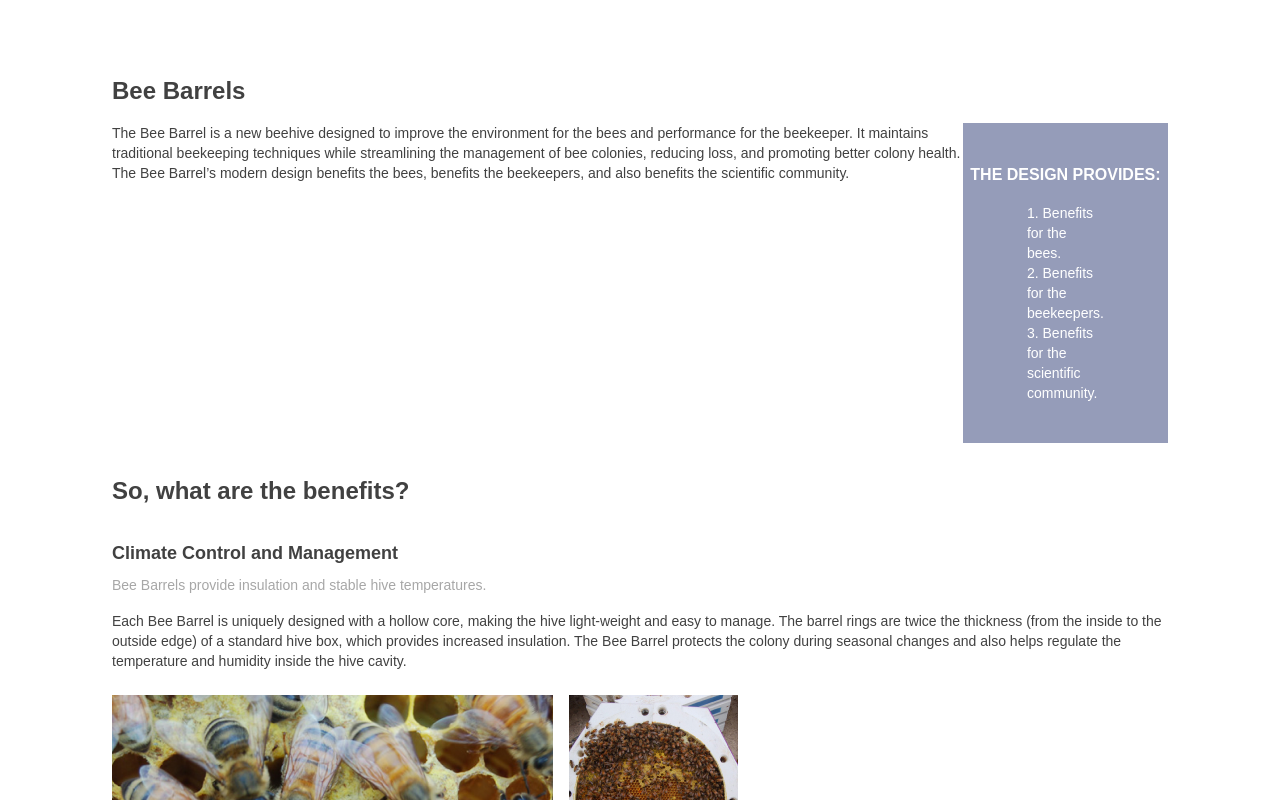
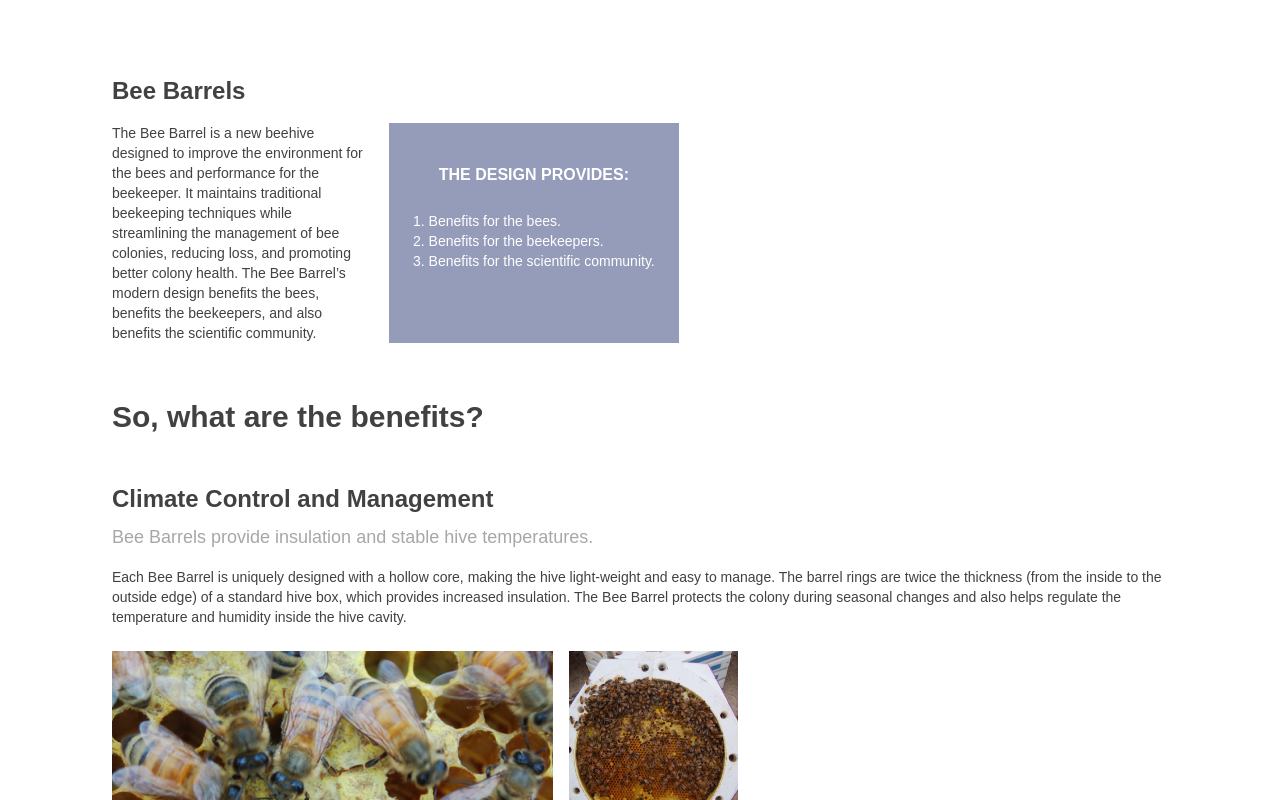
Before and after one commit to sfonua10/beescientific, a Next.js app: page /beeBarrel in a window 1280 px wide. Shown: the part 640-1440 px from the top of the page. Built offline with nearby package versions, Linux system fonts and the light colour scheme.

Commit message:
bee barrels 2 column style tablet

```diff
--- a/components/beeBarrel/benefits.js
+++ b/components/beeBarrel/benefits.js
@@ -3,8 +3,10 @@ import Image from 'next/image';
 const Benefits = ({ title, subtitle, text, text2, images, imagesText }) => {
   return (
     <section>
-      <h3 className="text-lg font-extrabold pb-2">{title}</h3>
-      <h6 className="text-light-gray text-sm font-medium pb-4">{subtitle}</h6>
+      <h3 className="text-lg font-extrabold pb-2 md:text-2xl">{title}</h3>
+      <h6 className="text-light-gray text-sm font-medium pb-4 md:text-lg">
+        {subtitle}
+      </h6>
       <p className="text-sm pb-6">{text}</p>
       {text2 ? <p className="text-sm pb-6">{text2}</p> : <></>}
 
--- a/package.json
+++ b/package.json
@@ -17,6 +17,6 @@
     "react-icons": "^3.11.0",
     "react-player": "^2.7.0",
     "styled-components": "^5.2.1",
-    "tailwindcss": "^2.0.1"
+    "tailwindcss": "^2.0.2"
   }
 }
--- a/pages/beeBarrel.js
+++ b/pages/beeBarrel.js
@@ -25,8 +25,8 @@ const BeeBarrel = () => {
         <h1 className="text-2xl	text-dark-black font-black pt-8 pb-4">
           Bee Barrels
         </h1>
-        <section className="md:flex">
-          <p className="text-sm pb-6">
+        <section className="md:flex md:gap-x-5 md:mb-14">
+          <p className="text-sm pb-6 md:max-w-bbp md:pb-0">
             The Bee Barrel is a new beehive designed to improve the environment
             for the bees and performance for the beekeeper. It maintains
             traditional beekeeping techniques while streamlining the management
@@ -34,12 +34,12 @@ const BeeBarrel = () => {
             The Bee Barrel’s modern design benefits the bees, benefits the
             beekeepers, and also benefits the scientific community.
           </p>
-          <div className="flex flex-col text-white bg-blue-gray">
-            <h1 className="text-2xl font-extrabold pt-10 text-center pb-4 md:text-base">
+          <div className="flex flex-col text-white bg-blue-gray md:py-10 md:px-6">
+            <h1 className="text-2xl font-extrabold pt-10 text-center pb-4 md:text-base md:pb-6 md:pt-0">
               THE DESIGN PROVIDES:
             </h1>
             <ol
-              className="px-16 pb-10 text-sm"
+              className="px-16 pb-10 text-sm md:px-0 md:pb-0"
               style={{ minWidth: `205`, alignSelf: `center` }}
             >
               <li>1. Benefits for the bees.</li>
@@ -49,7 +49,7 @@ const BeeBarrel = () => {
           </div>
         </section>
         <section>
-          <h1 className="text-2xl py-8 font-extrabold">
+          <h1 className="text-2xl py-8 font-extrabold md:text-3xl md:mb-12 md:py-0">
             So, what are the benefits?
           </h1>
           <Benefits
@@ -127,7 +127,7 @@ const BeeBarrel = () => {
         <section className="pb-20">
           <ViewMore />
         </section>
-        <section className="pb-4">
+        <section className="pb-4 md:hidden">
           <SocialIcons />
         </section>
       </div>
--- a/tailwind.config.js
+++ b/tailwind.config.js
@@ -20,8 +20,12 @@ module.exports = {
         'sm2': '411px'
       },
       maxWidth: {
-        'hp': '15rem'
-       }
+        'hp': '15rem',
+        'bbp': '257px',
+      },
+      maxHeight: {
+        'bbd': '209px'
+      }
     },
   },
   variants: {
```
Also changed, not shown: 1 other file (tests, documents, lock files or other folders).
